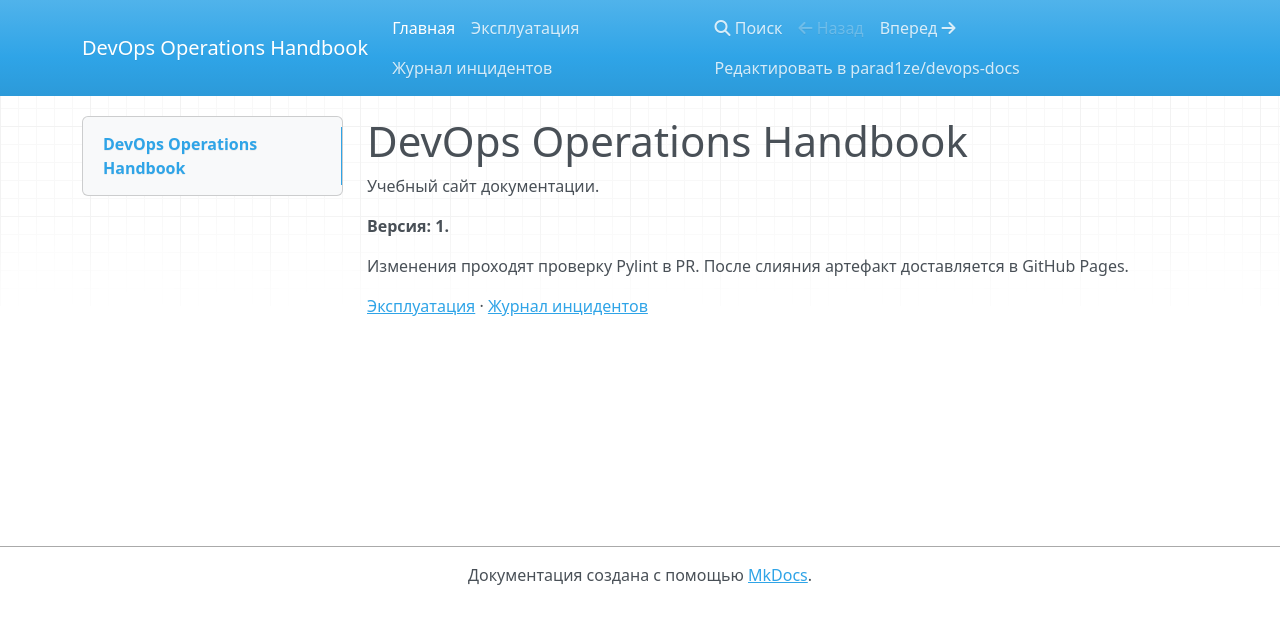
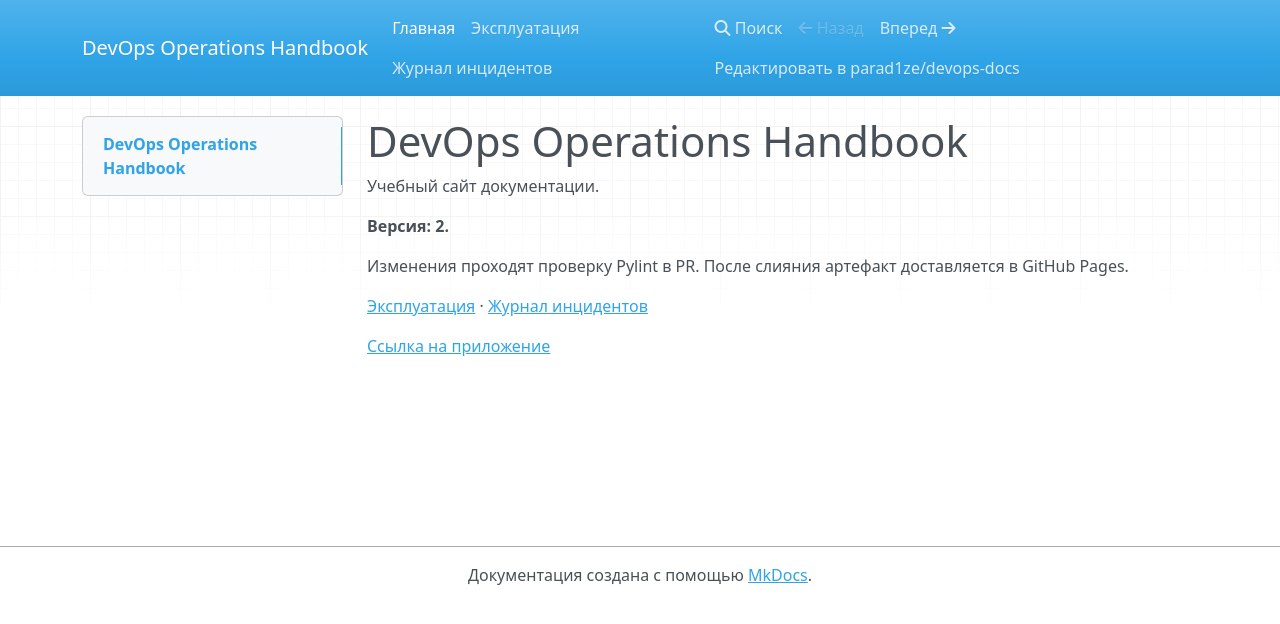
Before and after one commit to parad1ze/devops-docs, an MkDocs documentation site: the page built from docs/index.md, in a window 1280 px wide. Shown: the top 624 px of the page. Built offline with MkDocs 1.6.1, drawn with Linux system fonts in a browser that asks for light colours; nearby versions of some CDN libraries.

Commit message:
docs: reproduce strict build failure

```diff
--- a/docs/index.md
+++ b/docs/index.md
@@ -2,8 +2,10 @@
 
 Учебный сайт документации.
 
-**Версия: 1.**
+**Версия: 2.**
 
 Изменения проходят проверку Pylint в PR. После слияния артефакт доставляется в GitHub Pages.
 
 [Эксплуатация](runbook.md) · [Журнал инцидентов](incidents.md)
+
+[Ссылка на приложение](missing-page.md)
```
